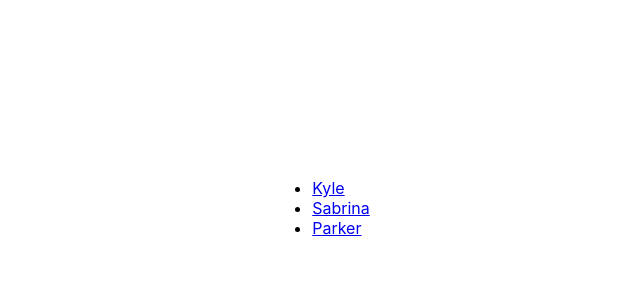
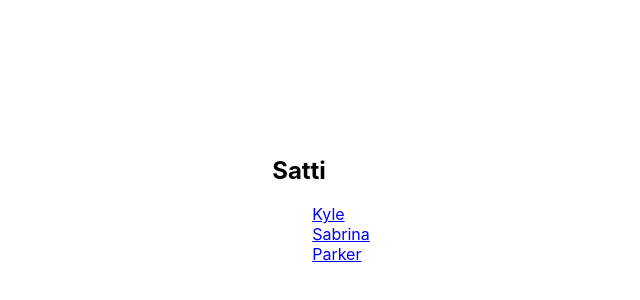
Before and after one commit to ky1ejs/satti-site, a Next.js app: page / in a window 1280 px wide. Shown: the part 192-492 px from the top of the page, without its empty margins (319-959 px from the left). Built offline with nearby package versions, Linux system fonts and the light colour scheme.

Commit message:
Add title and remove bullet style

```diff
--- a/components/Center.tsx
+++ b/components/Center.tsx
@@ -1,7 +1,7 @@
 import React, { ReactElement } from "react";
 import css from "./Center.module.css"
 
-export function Center({children}: {children: ReactElement}) {
+export function Center({children}: {children: ReactElement | ReactElement[]}) {
   return (
     <div className={css.container}>
       <div className={css.content}>{children}</div>
--- a/pages/index.tsx
+++ b/pages/index.tsx
@@ -12,6 +12,7 @@ const Home: NextPage = () => (
 
     <FullWindow>
       <Center>
+        <h2>Satti</h2>
         <ul>
           <li><a href='https://kylejs.me'>Kyle</a></li>
           <li><a href='https://instagram.com/sabrina.satti'>Sabrina</a></li>
--- a/styles/globals.css
+++ b/styles/globals.css
@@ -10,6 +10,10 @@ body {
   box-sizing: border-box;
 }
 
+ul {
+  list-style: none;
+}
+
 @media (prefers-color-scheme: dark) {
   html {
     color-scheme: dark;
```
